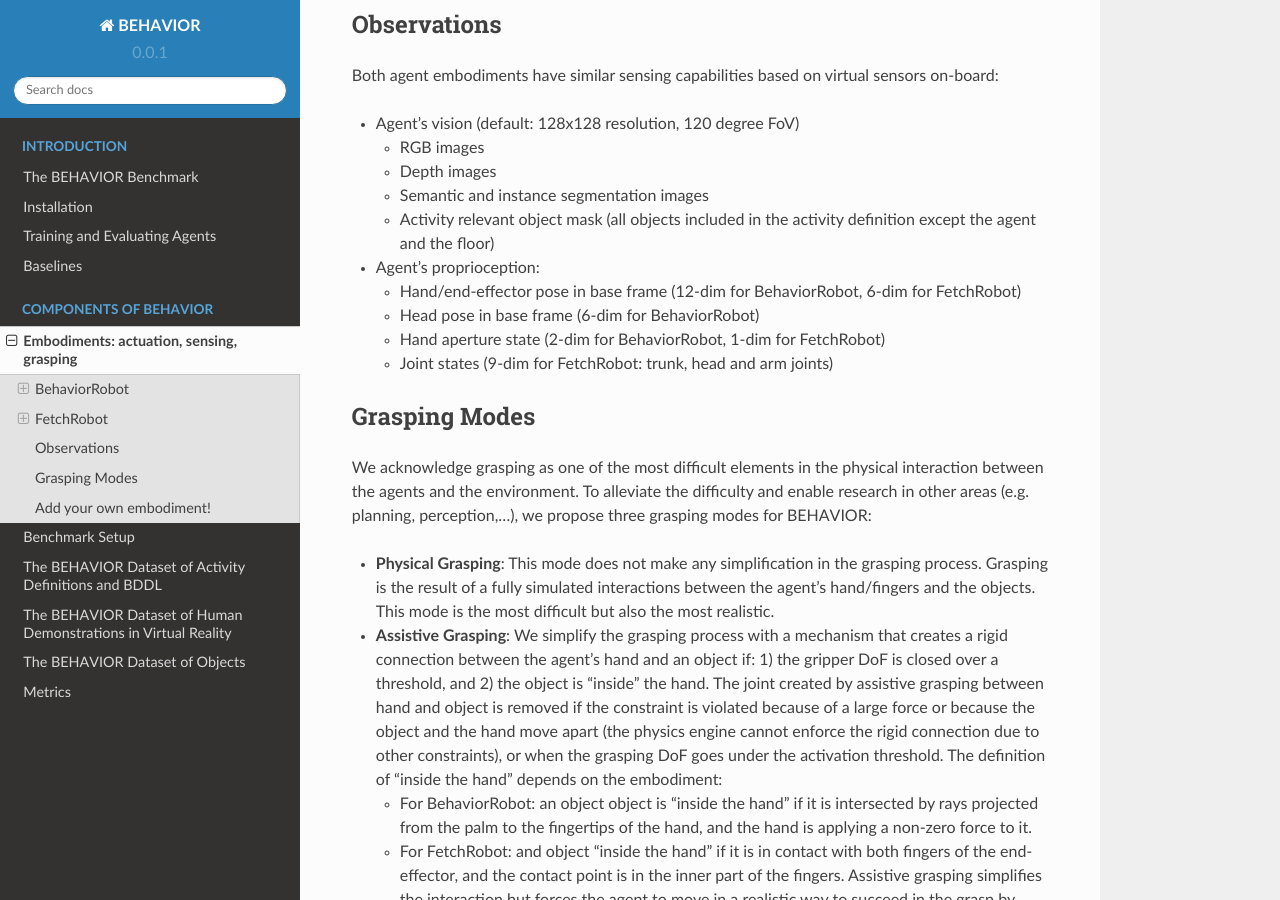
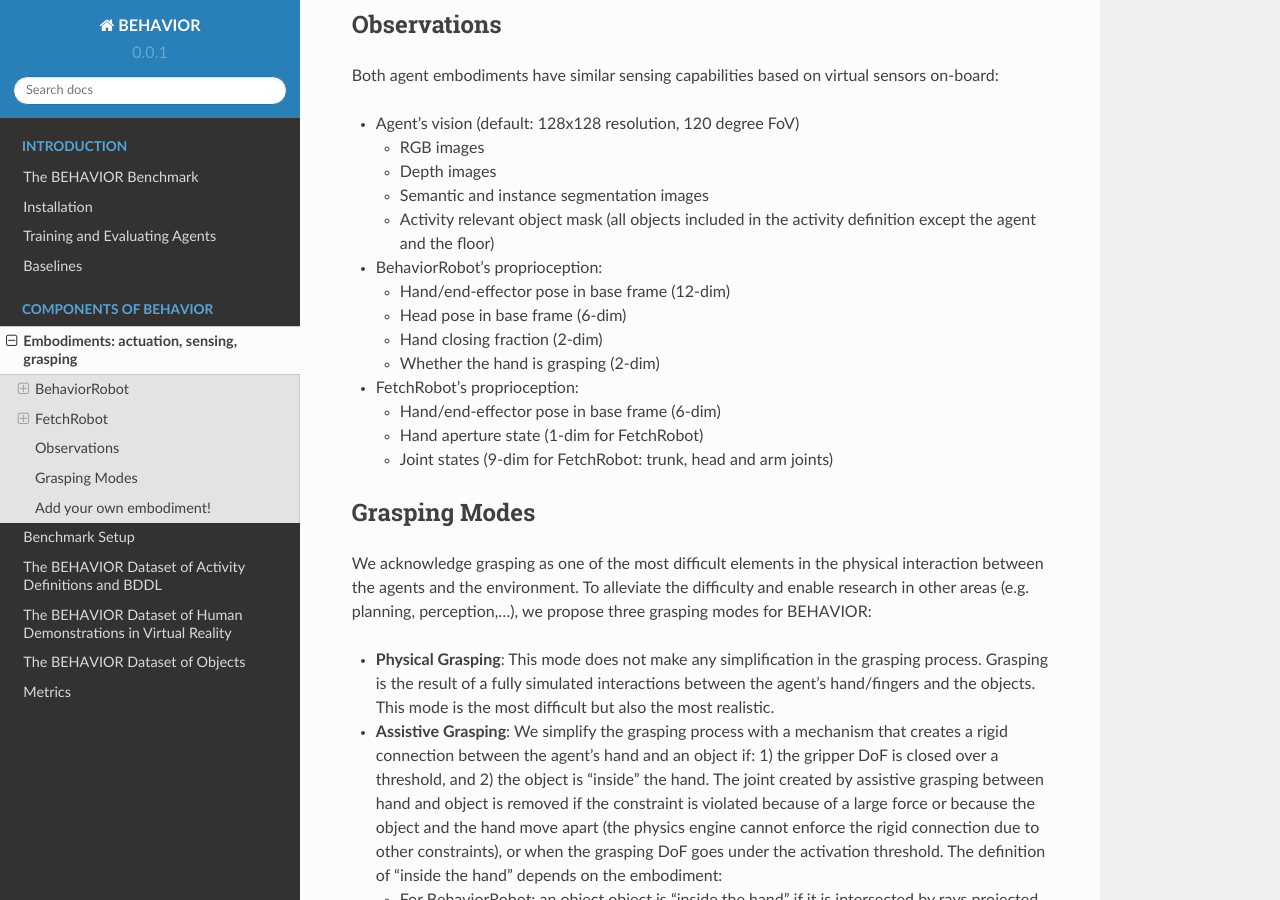
Before and after one commit to StanfordVL/behavior, a Sphinx documentation site: the page built from docs/agents.md, in a window 1280 px wide and 900 px high, scrolled down 2572 px. Built offline with Sphinx 7.4.7 and the Read the Docs theme 2.0.0, drawn with Linux system fonts in a browser that asks for light colours; pages that are not in the unit, such as notebooks, are missing from menus.

Commit message:
Update agents.md

```diff
--- a/docs/agents.md
+++ b/docs/agents.md
@@ -64,10 +64,14 @@ Both agent embodiments have similar sensing capabilities based on virtual sensor
     - Depth images
     - Semantic and instance segmentation images
     - Activity relevant object mask (all objects included in the activity definition except the agent and the floor)
-- Agent's proprioception:
-    - Hand/end-effector pose in base frame (12-dim for BehaviorRobot, 6-dim for FetchRobot)
-    - Head pose in base frame (6-dim for BehaviorRobot)
-    - Hand aperture state (2-dim for BehaviorRobot, 1-dim for FetchRobot)
+- BehaviorRobot's proprioception:
+    - Hand/end-effector pose in base frame (12-dim)
+    - Head pose in base frame (6-dim)
+    - Hand closing fraction (2-dim)
+    - Whether the hand is grasping (2-dim)
+- FetchRobot's proprioception:
+    - Hand/end-effector pose in base frame (6-dim)
+    - Hand aperture state (1-dim for FetchRobot)
     - Joint states (9-dim for FetchRobot: trunk, head and arm joints)
 
 ## Grasping Modes
```
